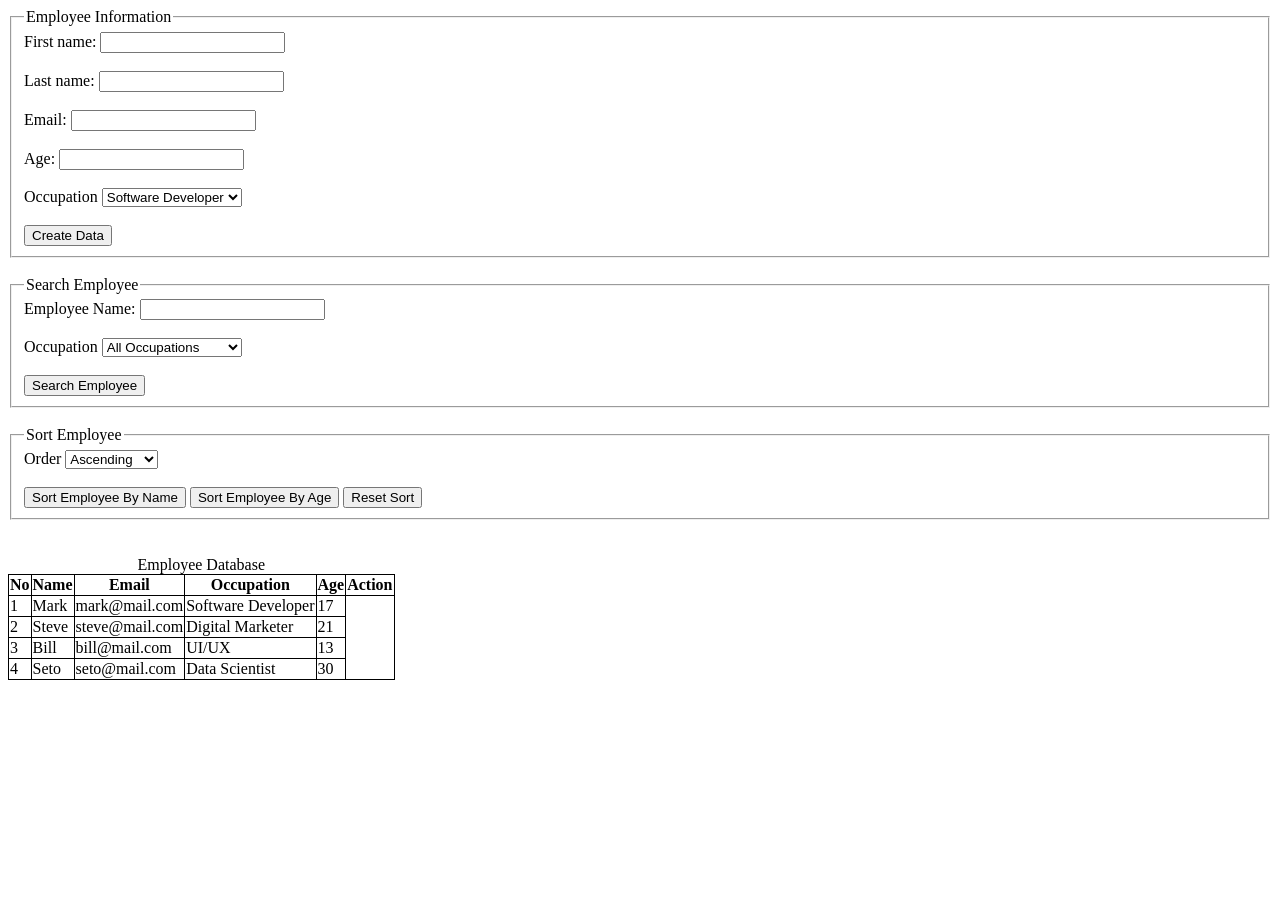
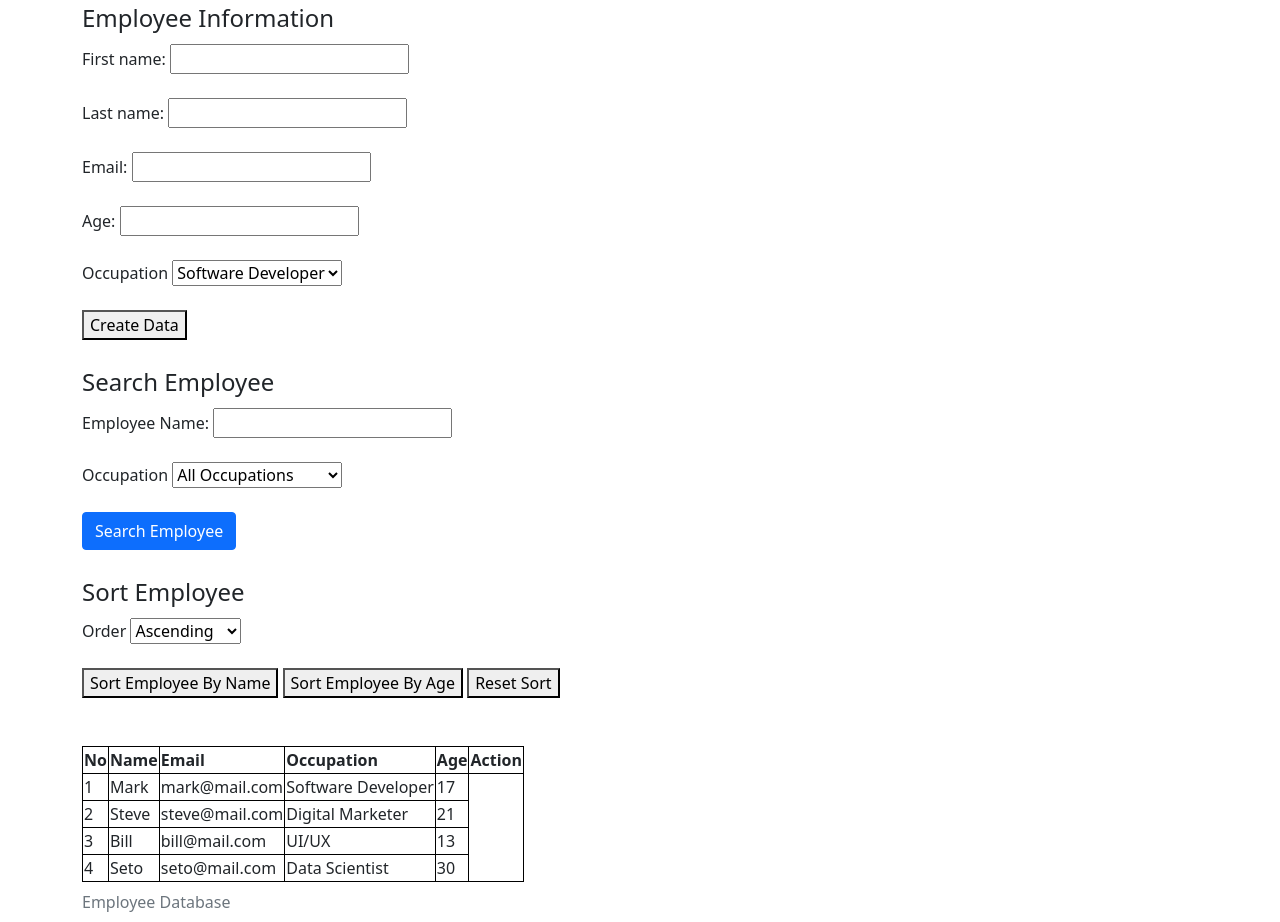
Before and after one commit to Arlonas/jcwd-2002-employee-database, a plain HTML site: page index.html in a window 1280 px wide. Before the commit the page ends 800 px from the top, so only its background shows below. Drawn offline with nearby package versions, Linux system fonts and the light colour scheme.

```diff
--- a/index.html
+++ b/index.html
@@ -4,9 +4,10 @@
     <meta charset="UTF-8" />
     <meta http-equiv="X-UA-Compatible" content="IE=edge" />
     <meta name="viewport" content="width=device-width, initial-scale=1.0" />
+    <link href="https://cdn.jsdelivr.net/npm/bootstrap@5.1.3/dist/css/bootstrap.min.css" rel="stylesheet" integrity="sha384-1BmE4kWBq78iYhFldvKuhfTAU6auU8tT94WrHftjDbrCEXSU1oBoqyl2QvZ6jIW3" crossorigin="anonymous">
     <title>Document</title>
   </head>
-  <body>
+  <body class="container">
     <style>
       table,
       td,
@@ -64,17 +65,17 @@
       </select>
       <br />
       <br />
-      <button onclick="searchEmployees()">Search Employee</button>
+      <button class= "btn btn-primary"onclick="searchEmployees()">Search Employee</button>
     </fieldset>
 
     <br>
 
     <fieldset>
       <legend>Sort Employee</legend>
-      <label for="searchOccupation">Order</label>
-      <select id="searchOccupation">
-        <option value="">Ascending</option>
-        <option value="">Descending</option>
+      <label for="sortDir">Order</label>
+      <select id="sortDir">
+        <option value="asc">Ascending</option>
+        <option value="desc">Descending</option>
       </select>
       <br />
       <br />
@@ -170,10 +171,10 @@
 
         renderData(filteredData)
       }
-
+       // stackoverflow
       const employeeDatabaseCopy = [...employeeDatabase]
       const sortEmployeeName = () => {
-        let sortOrderInput = document.getElementById("searchOccupation").value
+        let sortOrderInput = document.getElementById("sortDir").value
         let sortOrderName = []
         if (sortOrderInput == "descending") {
           sortEmployeeName = employeeDatabaseCopy.sort((a, b) => {
```
Also changed, not shown: index.js (+12 -0 lines).
